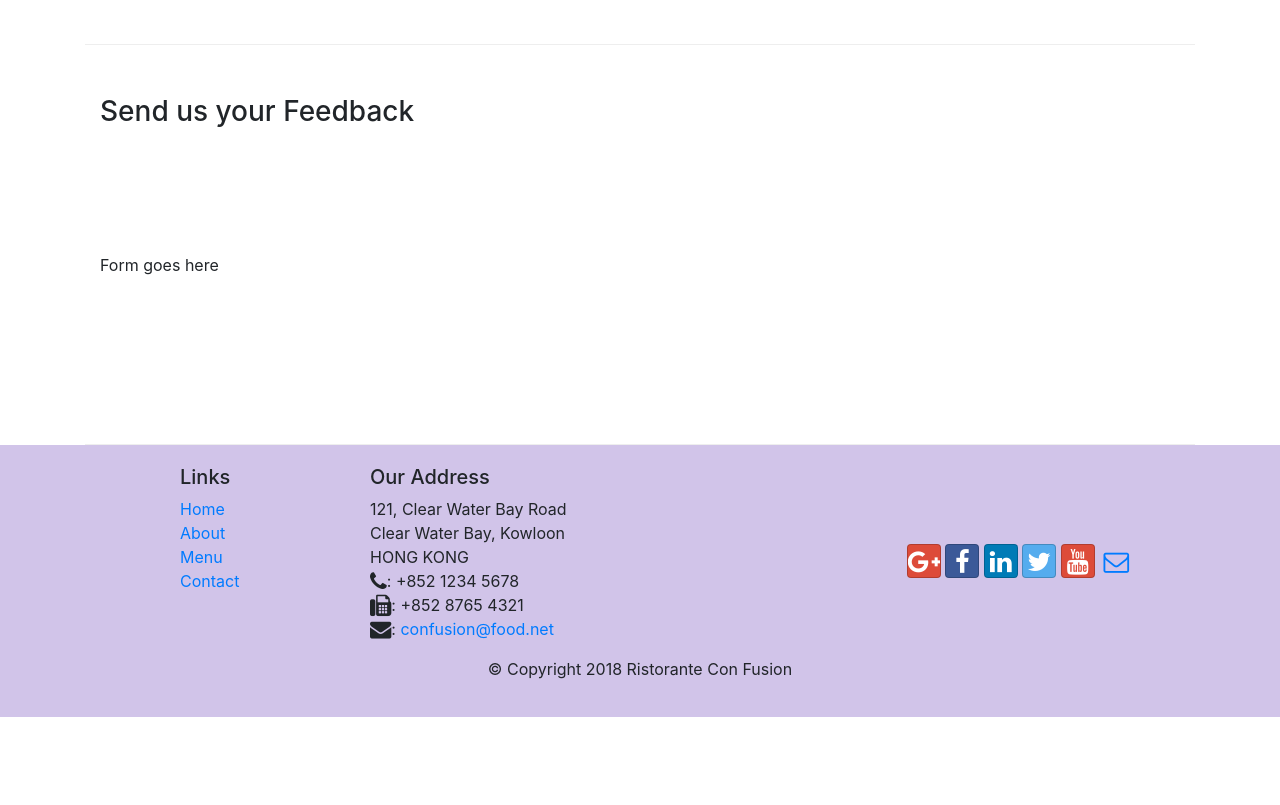
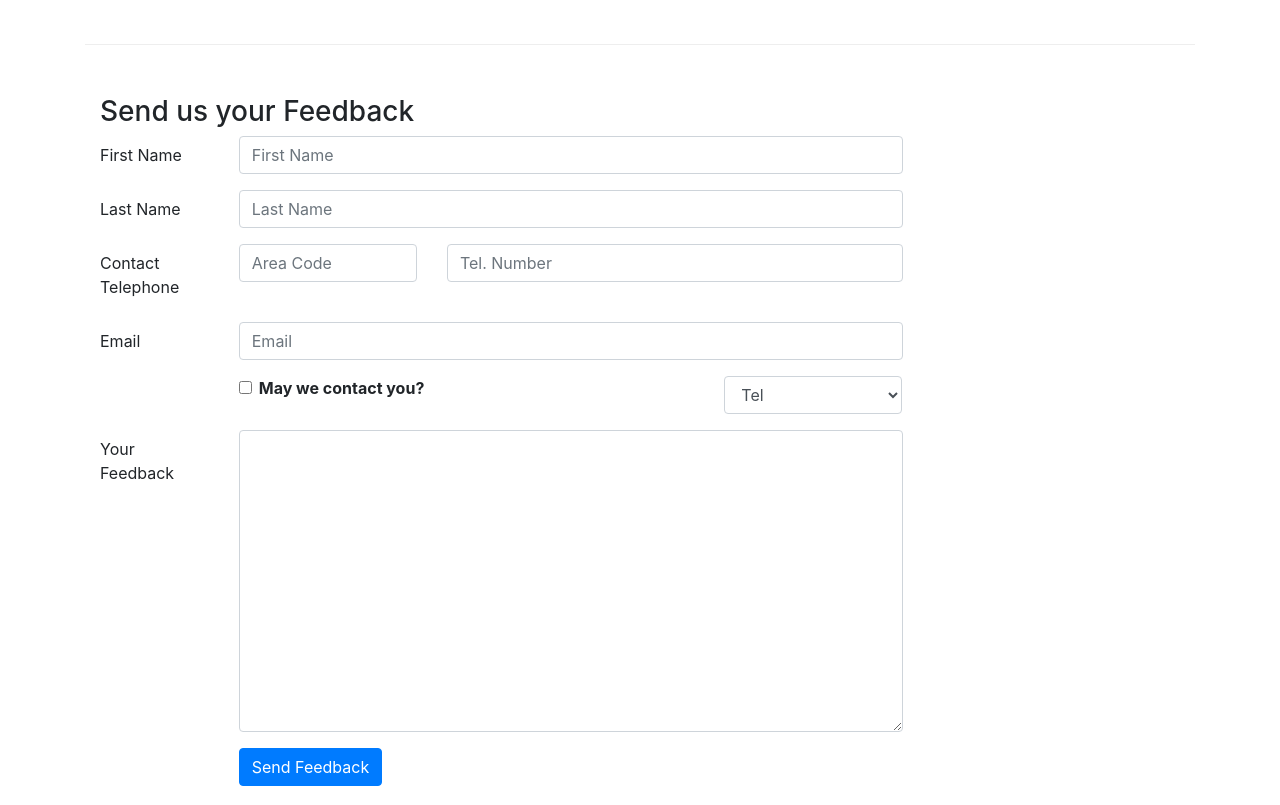
Before and after one commit to tkalejandro/conFusion, a website: page contactus.html in a window 1280 px wide. Shown: the part 820-1625 px from the top of the page. Before the commit the page ends 1537 px from the top, so only its background shows below. Drawn offline with nearby package versions, Linux system fonts and the light colour scheme.

Commit message:
Contact Form Done

```diff
--- a/contactus.html
+++ b/contactus.html
@@ -92,7 +92,78 @@
               <h3>Send us your Feedback</h3>
            </div>
             <div class="col-12 col-md-9">
-                Form goes here
+                <form action="">
+                    <!-- name and last name -->
+                    <div class="form-group row">
+                        <label for="firstname" class="col-md-2 col-form-label">First Name</label>
+                        <div class="col-md-10">
+                            <input type="text" class="form-control" id="firstname" name="firstname" placeholder="First Name">
+                        </div>
+                    </div>
+                    <div class="form-group row">
+                        <label for="lastname" class="col-md-2 col-form-label">Last Name</label>
+                        <div class="col-md-10">
+                            <input type="text" class="form-control" id="lastname" name="lastname" placeholder="Last Name">
+                        </div>
+                    </div>
+                    <!-- ***** -->
+                    <!-- contact telephone -->
+
+                    <div class="form-group row">
+                        <label for="telnum" class="col-12 col-md-2 col-form-label">Contact Telephone</label>
+                        <div class="col-5 col-md-3">
+                            <input type="tel" class="form-control" id="areacode" name="areacode" placeholder="Area Code">
+                        </div>
+                        <div class="col-7 col-md-7">
+                            <input type="tel" class="form-control" id="telnum" name="telnum" placeholder="Tel. Number">
+                        </div>
+                    </div>
+
+                    <!-- email form -->
+
+                    <div class="form-group row">
+                        <label for="email" class="col-md-2 col-form-label">Email</label>
+                        <div class="col-md-10">
+                            <input type="email" class="form-control" id="email" name="email" placeholder="Email">
+                        </div>
+                    </div>
+
+                    <!-- may we contact you -->
+
+                    <div class="form-group row">
+                        <div class="col-md-6 offset-md-2">
+                            <div class="form-check">
+                                <input type="checkbox" class="form-check-input" name="approve" id="approve" value="">
+                                <label for="approve" class="form-check-label">
+                                    <strong>May we contact you?</strong>
+                                </label>
+                            </div>
+                        </div>
+                        <div class="col-md-3 offset-md-1">
+                            <select name="" id="" class="form-control">
+                                <option value="">Tel</option>
+                                <option value="">Email</option>
+                            </select>
+                        </div>
+                    </div>
+
+                    <!-- text form -->
+
+                    <div class="form-group row">
+                        <label for="feedback" class="col-md-2 col-form-label">Your Feedback</label>
+                        <div class="col-md-10">
+                            <textarea class="form-control" id="feedback" name="feedback" placeholder="Write your Feedback" rows="12"> </textarea>
+                        </div>
+                    </div>
+                    <div class="form-group row">
+                        <div class="offset-md-2 col-md-10">
+                            <button type="submit" class="btn btn-primary">
+                                Send Feedback
+                            </button>
+                        </div>
+                    </div>
+
+                </form>
             </div>
              <div class="col-12 col-md">
             </div>
```
